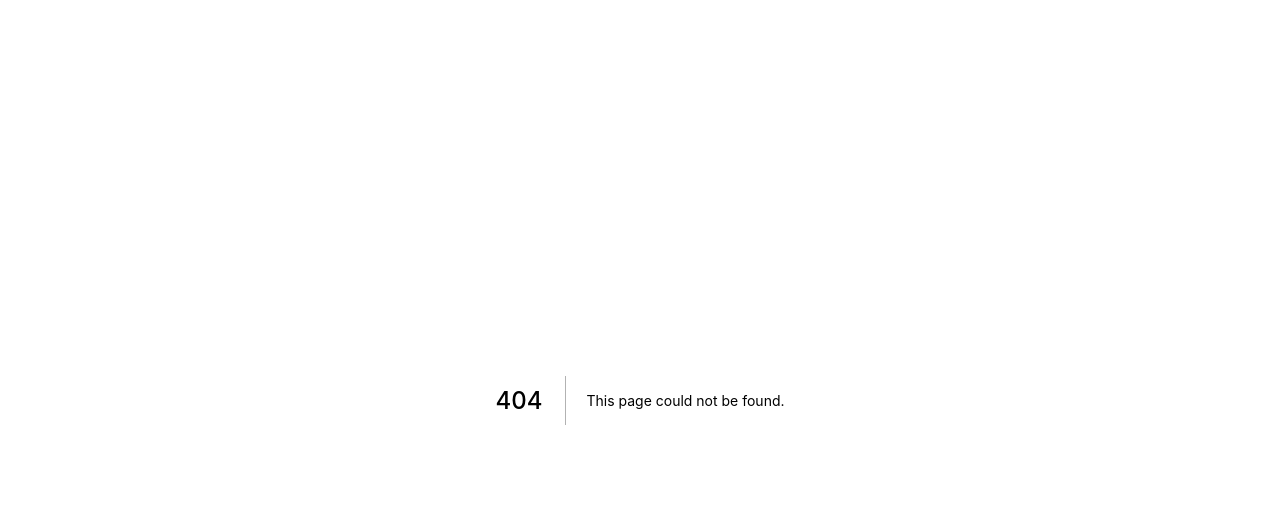
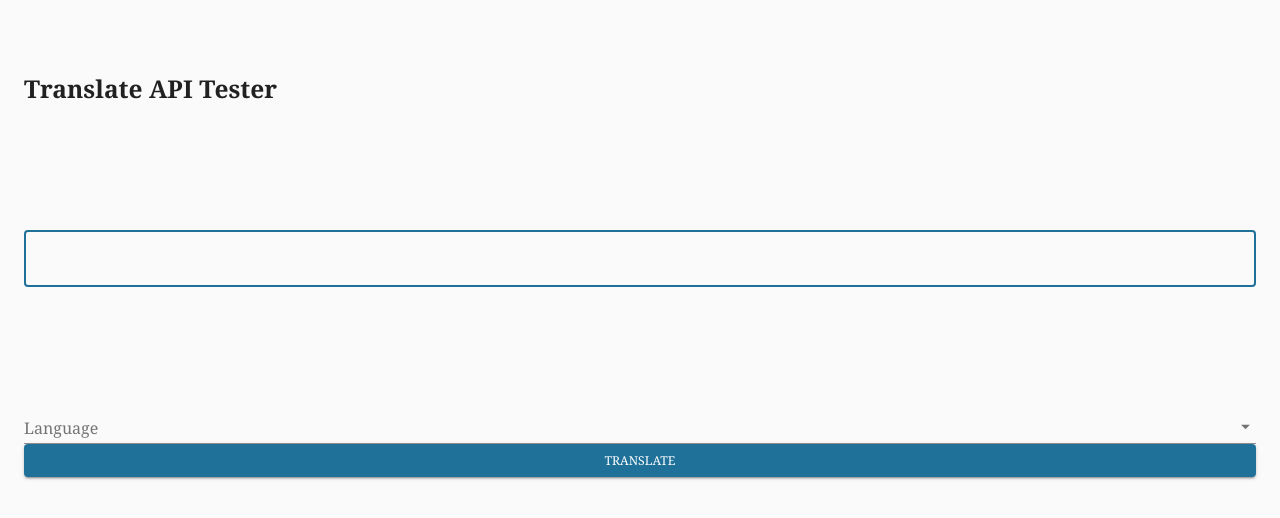
Before and after one commit to aktehn/swanslate-nextjs, a Next.js app: page /translate in a window 1280 px wide. Before the commit this address had no page. Shown: the top 518 px of the page. Built offline with nearby package versions, Linux system fonts and the light colour scheme.

Commit message:
change api

```diff
--- /dev/null
+++ b/pages/api/[translator].ts
@@ -0,0 +1,19 @@
+import axios from 'axios';
+import type { NextApiRequest, NextApiResponse } from 'next';
+
+export default function handler(
+    req: NextApiRequest,
+    res: NextApiResponse
+) {
+    const { query: { text, target }
+    } = req
+
+    if (typeof text == "string" && typeof target == "string")
+        getDataFromYandex(text, target).then(data => res.status(200).json({ translateData: data }))
+
+}
+
+async function getDataFromYandex(text: string, target: string) {
+    const res = await axios.get(`https://translate.yandex.net/api/v1.5/tr.json/translate?key=trnsl.1.1.20210425T183943Z.bc52f65182cd75b0.3a3dd388834fee3442ea491a8f8864f563feac79&text=${text}&lang=${target}`)
+    return res.data
+}
--- /dev/null
+++ b/pages/translate/index.tsx
@@ -0,0 +1,102 @@
+import {
+  Button,
+  Container,
+  Card,
+  TextField,
+  FormControl,
+  InputLabel,
+  Select,
+  MenuItem,
+} from "@material-ui/core";
+import { makeStyles, Theme } from "@material-ui/core/styles";
+import axios from "axios";
+import React, { useEffect, useState } from "react";
+
+const useStyles = makeStyles((theme: Theme) => ({
+  container: {
+    height: "80vh",
+    display: "flex",
+    flexDirection: "column",
+    justifyContent: "space-around",
+  },
+}));
+
+export default function Translate() {
+  const classes = useStyles();
+  const [text, setText] = useState("");
+  const [translatedText, setTranslatedText] = useState("");
+  const [langList, setLangList] = useState([]);
+  const [selectedLang, setSelectedLang] = useState("");
+
+  useEffect(() => {
+    getLangList().then(res => {
+      setLangList(res.langs);
+    });
+  }, []);
+
+  return (
+    <Container className={classes.container}>
+      <h1>Translate API Tester</h1>
+      <TextField
+        variant="outlined"
+        color="primary"
+        autoFocus={true}
+        fullWidth={true}
+        onChange={e => setText(e.target.value)}
+      />
+
+      <FormControl>
+        <InputLabel id="demo-simple-select-label">Language</InputLabel>
+        <Select
+          labelId="demo-simple-select-label"
+          id="demo-simple-select"
+          value={selectedLang}
+          onChange={e => setSelectedLang(e.target.value as string)}
+        >
+          {Object.keys(langList).map((langKey, i) => (
+            <MenuItem key={langKey} value={langKey}>
+              {Object.values(langList)[i]}
+            </MenuItem>
+          ))}
+        </Select>
+        <Button
+          variant="contained"
+          color="primary"
+          onClick={e =>
+            getReq(text, selectedLang).then(data => {
+              console.log(data);
+              setTranslatedText(data.translateData.text[0]);
+            })
+          }
+        >
+          Translate
+        </Button>
+      </FormControl>
+      <Card>{translatedText}</Card>
+    </Container>
+  );
+}
+
+async function getReq(text: string, target: string) {
+  const request = await axios(
+    `http://localhost:3000/api/translator?text=${text}&target=${target}`
+  );
+  const data: { translateData: TranslateData } = request.data;
+  return data;
+}
+
+async function getLangList() {
+  const key =
+    "trnsl.1.1.20210425T183943Z.bc52f65182cd75b0.3a3dd388834fee3442ea491a8f8864f563feac79";
+
+  const request = await axios(
+    `https://translate.yandex.net/api/v1.5/tr.json/getLangs?key=${key}&ui=en`
+  );
+  return request.data;
+}
+
+type TranslateData = {
+  code: number;
+  lang: string;
+  text: string[];
+};
```
Also changed, not shown: components/dashboard/SideBarComponent.tsx (+6 -1 lines), public/images/Component_43_1.png (added).
